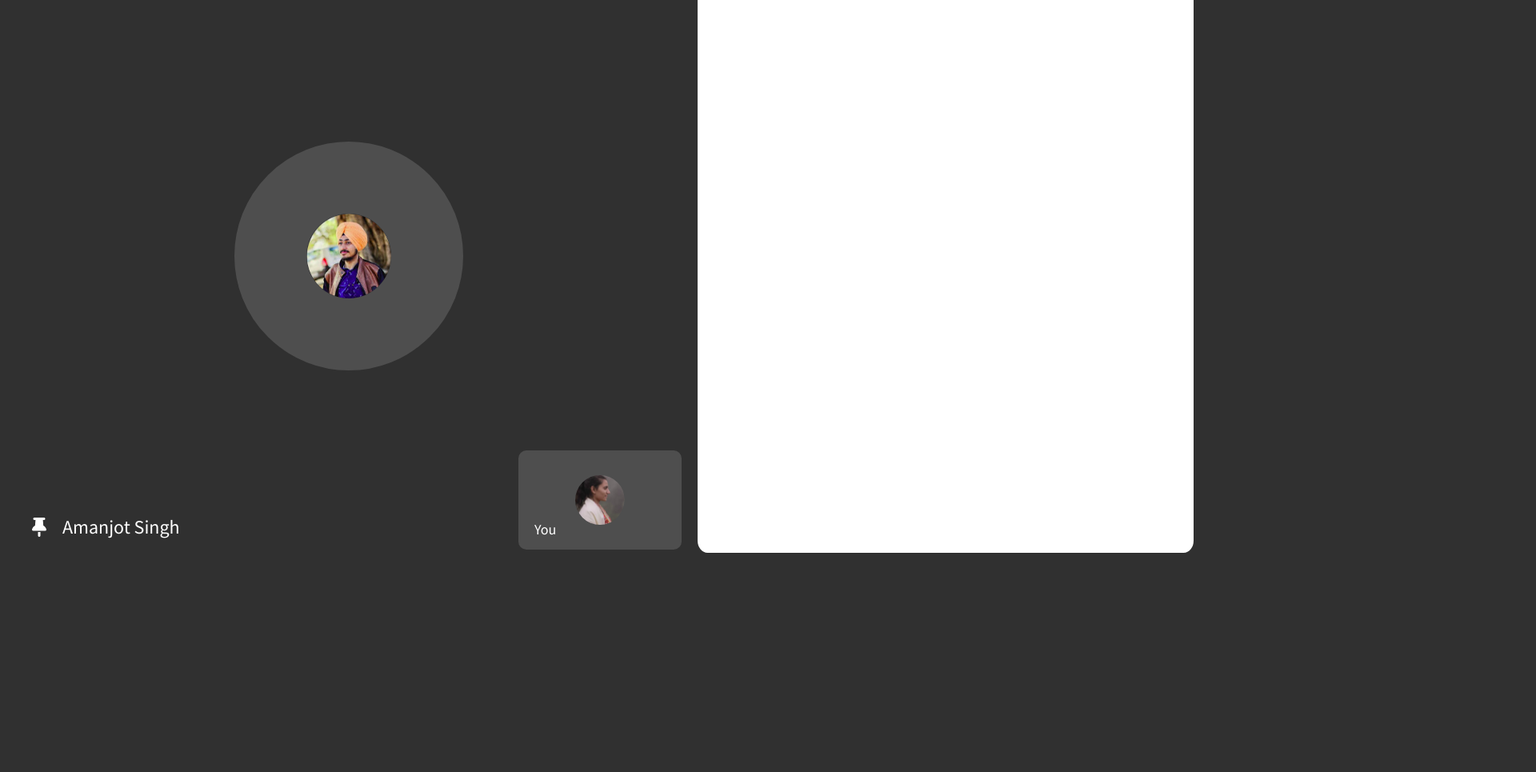
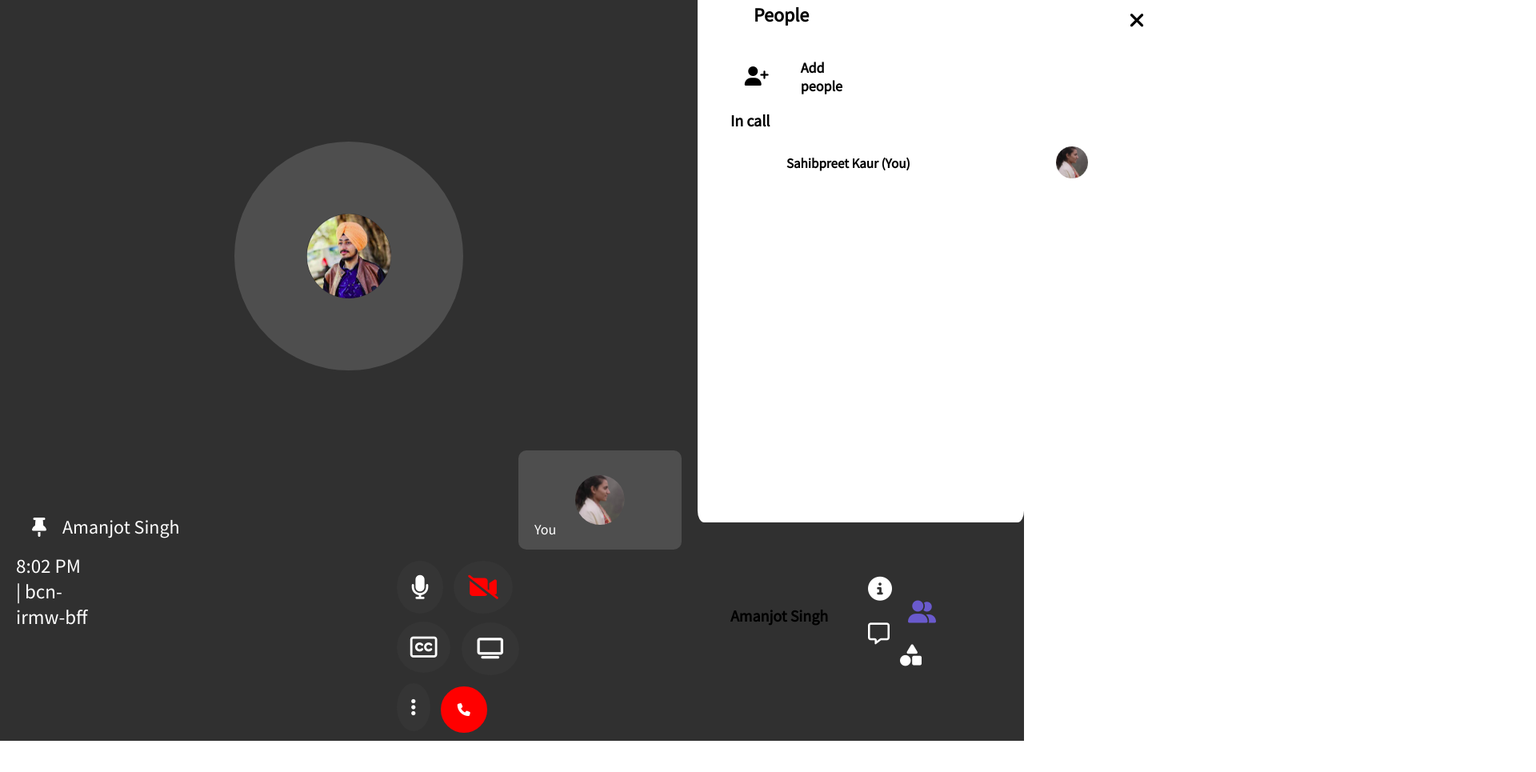
Before and after one commit to Nuclear10/Google-Meet-WithFlex, a plain HTML site: page index.html in a window 1280 px wide. Shown: the part 67-1032 px from the top of the page at 80% size, 1920 px wide, since content can reach past the window. Before the commit the page ends 800 px from the top, so only its background shows below. Drawn offline with Linux system fonts and the light colour scheme.

Commit message:
right part pending

```diff
--- a/index.html
+++ b/index.html
@@ -15,6 +15,7 @@
 
 </head>
 <body>
+   <div class="main">
     <div class="container">
 
         <div class="main-left">
@@ -40,28 +41,32 @@
 
 
         <div class="main-right">
-            <!-- <div class="people">
-                <p>People</p>
-                    <i class="fas fa-times" id="close"></i>
-                    <i class="fas fa-user-plus" id="add"></i><p>Add people</p>
+            <p>People</p>
+            <i class="fas fa-times" id="close"></i>
+            <div class="people">
+                <i class="fas fa-user-plus" id="add"></i><p>Add people</p>
             </div>
             <div class="In-call">
+                <p>In call</p>
                 <div class="person-info">
-                    <p>In call</p>
                     <img src="./images/sahib di pic.png" class="small-pic1">
                     <p>Sahibpreet Kaur (You)</p>
-                    <img src="./images/radio.png" class="logo1">
+                    <img src="./images/radio.png" class="logos">
                     <i class="fas fa-thumbtack" id="pin1"></i>
+                </div>
+                <div class="person-info1">
 
                     <img src="./images/first pic.png" class="small-pic2">
-                    <img src="./images/radio.png" class="logo2">
+                    <p>Amanjot Singh</p>
+                    <img src="./images/radio.png" class="logos">
                     <i class="fas fa-ellipsis-v" id="options1"></i>
-                    <p>Amanjot Singh</p>
+                </div>
+                <div class="person-info2">
 
                     <img src="./images/divy pic.png" class="small-pic3">
-                    <img src="./images/radio.png" class="logo3">
+                    <p>Divyanshu Garg</p>
+                    <img src="./images/radio.png" class="logos">
                     <i class="fas fa-ellipsis-v" id="options2"></i>
-                    <p>Divyanshu Garg</p>
                 </div>
             </div>
         </div>
@@ -82,7 +87,9 @@
             <i class="fa fa-info-circle" id="info"></i>
             <i class="fas fa-user-friends" id="user"></i>
             <i class="far fa-comment-alt" id="comment"></i>
-            <i class="fas fa-shapes" id="shapes"></i> -->
+            <i class="fas fa-shapes" id="shapes"></i>
         </div>
     </div>
+
+   </div>
 </body>
--- a/style.css
+++ b/style.css
@@ -1,8 +1,10 @@
 *{
-    background-color: #303030;
     font-family: 'Source Sans Pro', sans-serif;
     margin: 0;
     padding: 0;
+}
+.main{
+    background-color: #303030;
 }
 
 .container {
@@ -11,6 +13,7 @@
 
 .main-left{
     display: flex;
+    background-color: #303030;
     padding: 0 20px;
     flex-direction: column;
     min-width: 65%;
@@ -18,6 +21,7 @@
 .header-img {
     display: flex;
     justify-content: flex-end;
+    background: transparent;
     padding: 20px;
 }
 .header-img img {
@@ -67,20 +71,154 @@
 
 .main-right{
     display: flex;
-    flex-direction: column;
-    background: white;
+    min-width: 30%;
+    height: 90vh;
     border-radius: 2%;
-    padding: 280px 0px;
-    border: 10px solid white;
-    border-width: 20px 310px;
+    background-color: white;
 }
 .people{
     display: flex;
+    background: transparent;
 }
 .In-call{
     display: flex;
+    background: transparent;
     flex-direction: column;
 }
-.options{
+.person-info .logos{
+    display: flex;
+    justify-content: flex-end;
+    background: transparent;
+    padding: 20px;
+    width: 3%;
+}
+.main .options{
     display: flex;
 }
+.time{
+    font-size: 25px;
+    color: white;
+    padding: 0px 20px;
+    height: 97px;
+}
+.main-btn{
+    padding: 5px 360px;
+}
+#mic{
+    color: white;
+    margin: 5px;
+    font-size: 30px;
+    cursor: pointer;
+    border-radius: 100%;
+    background:rgb(53, 53, 53);
+    border: 18px solid rgb(53, 53, 53);
+}
+#video{
+    color: red;
+    font-size: 30px;
+    margin: 5px;
+    cursor: pointer;
+    border-radius: 100%;
+    background:rgb(53, 53, 53);
+    border: 18px solid rgb(53, 53, 53);
+}
+#captions{
+    font-size: 30px;
+    color: white;
+    margin: 5px;
+    cursor: pointer;
+    border-radius: 100%;
+    background:rgb(53, 53, 53);
+    border: 17px solid rgb(53, 53, 53);
+}
+#ss{
+    color: white;
+    font-size: 26px;
+    margin: 5px;
+    cursor: pointer;
+    border-radius: 100%;
+    background:rgb(53, 53, 53);
+    border: 20px solid rgb(53, 53, 53);
+}
+#options{
+    color: white;
+    font-size: 24px;
+    cursor: pointer;
+    margin: 5px;
+    border-radius: 100%;
+    background:rgb(53, 53, 53);
+    border: 18px solid rgb(53, 53, 53);
+}
+#end-call{
+    color: white;
+    cursor: pointer;
+    border-radius: 100%;
+    background: red;
+    margin: 5px;
+    border: 21px solid red;
+}
+.other-btn{
+    padding: 30px 60px;
+}
+#info{
+    color: white;
+    font-size: 30px;
+    cursor: pointer;
+}
+#user{
+    font-size: 28px;
+    padding: 0px 50px;
+    color: slateblue;
+    cursor: pointer;
+}
+#comment{
+    color: white;
+    cursor: pointer;
+    font-size: 27px;
+}
+#shapes{
+    cursor: pointer;
+    font-size: 27px;
+    padding: 0px 40px;
+    color: white;
+}
+.main-right p{
+    padding: 70px;
+    background: transparent;
+    font-size: 24px;
+    font-weight: bold;
+}
+#close{
+    margin: 80px 330px;
+    font-size: 26px;
+    background: transparent;
+    cursor: pointer;
+}
+#add{
+    margin: 150px -830px;
+    font-size: 24px;
+    background: transparent;
+}
+.people p{
+    background: transparent;
+    margin: 70px 800px;
+    font-size: 18px;
+}
+.In-call p{
+    margin: 135px -1080px;
+    font-size: 20px;
+    background: transparent;
+}
+.person-info .small-pic1{
+    width: 40px;
+    position: absolute;
+    left: 1320px;
+    top: 250px;
+}
+.person-info p{
+    font-size: 17px;
+    margin: -245px -1010px;
+}
+.small-pic2{
+    margin: 10px 10px;
+}
```
